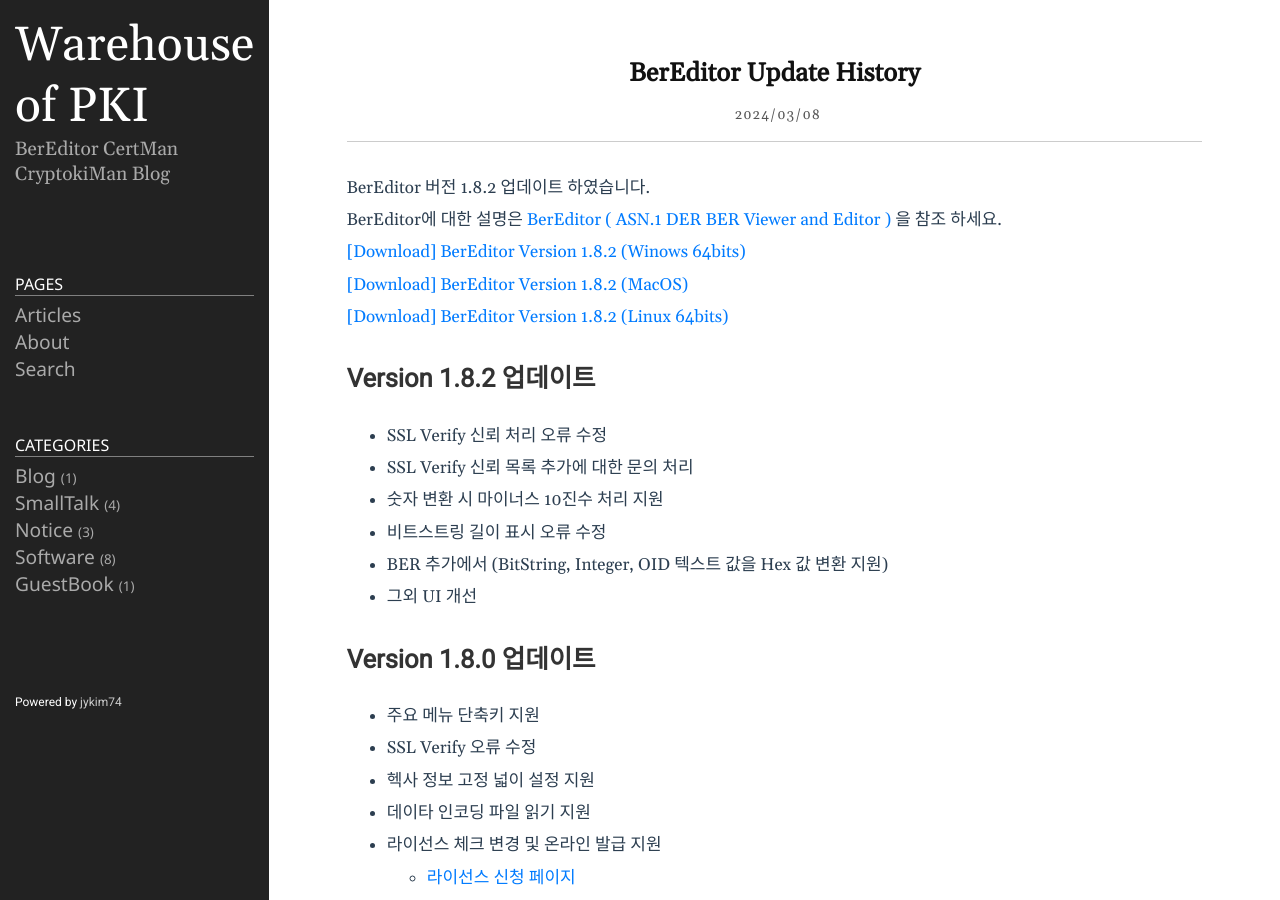
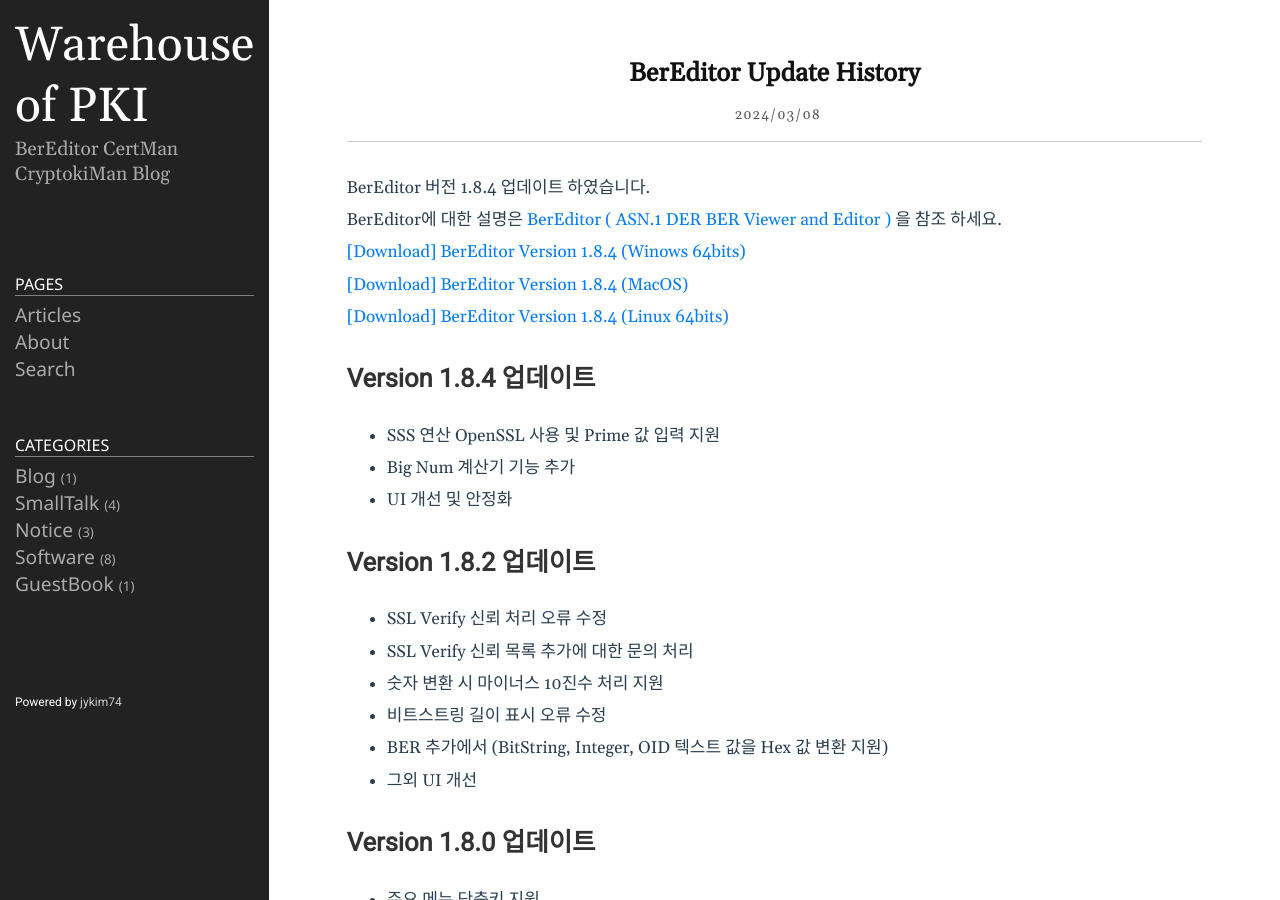
Before and after one commit to jykim74/jykim74.github.io, a Jekyll site: the page built from _posts/2024-03-08-BerEditorUpdate.md, in a window 1280 px wide and 900 px high. Built offline with Jekyll 4.4.1, drawn with Linux system fonts in a browser that asks for light colours; nearby versions of some CDN libraries; comment, search, counter and statistics services are not loaded.

Commit message:
BerEditor Version 1.8.4 적용

```diff
--- a/_posts/2023-04-13-BerEditor.markdown
+++ b/_posts/2023-04-13-BerEditor.markdown
@@ -14,11 +14,11 @@
 
 This is a program I made personally, so if you have any questions or bugs, use [Google Groups]( https://groups.google.com/g/bereditor, "Google Groups" )
 
-[[Download] BerEditor Version 1.8.2 (Win64)]( https://jykim74.github.io/msi/BerEditor-enV182.msi "BerEditor" )
+[[Download] BerEditor Version 1.8.4 (Win64)]( https://jykim74.github.io/msi/BerEditor-enV184.msi "BerEditor" )
 
-[[Download] BerEditor Version 1.8.2 (MacOS)]( https://jykim74.github.io/dmg/BerEditorV182.dmg "BerEditor" )
+[[Download] BerEditor Version 1.8.4 (MacOS)]( https://jykim74.github.io/dmg/BerEditorV184.dmg "BerEditor" )
 
-[[Download] BerEditor Version 1.8.2 (Linux64)]( https://jykim74.github.io/zip/BerEditorV182.zip "BerEditor" )
+[[Download] BerEditor Version 1.8.4 (Linux64)]( https://jykim74.github.io/zip/BerEditorV184.zip "BerEditor" )
 
 If you would like to receive a license, simply write a request in [Free License Request](https::/jykim7.mycafe24.com/user_reg.php) and you can receive a trial (30-day) license.
 Of course, you can apply for a license multiple times.
--- a/_posts/2024-03-08-BerEditorUpdate.md
+++ b/_posts/2024-03-08-BerEditorUpdate.md
@@ -4,12 +4,17 @@
 tags: [ASN.1,ASN.1 viewer, BER, BER reader, BER viewer, DER ,DER reader]
 category: Software
 ---
-BerEditor 버전 1.8.2 업데이트 하였습니다.
+BerEditor 버전 1.8.4 업데이트 하였습니다.
 BerEditor에 대한 설명은 [BerEditor ( ASN.1 DER BER Viewer and Editor )](https://jykim74.tistory.com/36) 을 참조 하세요.
 
-[\[Download\] BerEditor Version 1.8.2 (Winows 64bits)](https://jykim74.github.io/msi/BerEditor-enV182.msi)
-[\[Download\] BerEditor Version 1.8.2 (MacOS)](https://jykim74.github.io/dmg/BerEditorV182.dmg)
-[\[Download\] BerEditor Version 1.8.2 (Linux 64bits)](https://jykim74.github.io/zip/BerEditorV182.zip)
+[\[Download\] BerEditor Version 1.8.4 (Winows 64bits)](https://jykim74.github.io/msi/BerEditor-enV184.msi)
+[\[Download\] BerEditor Version 1.8.4 (MacOS)](https://jykim74.github.io/dmg/BerEditorV184.dmg)
+[\[Download\] BerEditor Version 1.8.4 (Linux 64bits)](https://jykim74.github.io/zip/BerEditorV184.zip)
+
+## Version 1.8.4 업데이트
+- SSS 연산 OpenSSL 사용 및 Prime 값 입력 지원
+- Big Num 계산기 기능 추가
+- UI 개선 및 안정화
 
 ## Version 1.8.2 업데이트
 - SSL Verify 신뢰 처리 오류 수정
--- a/appcast/bereditor_appcast_mac.xml
+++ b/appcast/bereditor_appcast_mac.xml
@@ -5,10 +5,10 @@
 		<description>Feed for BerEditor updates</description>
 		<language>en</language>
 		<item>
-			<title>Version 1.8.2</title>
+			<title>Version 1.8.4</title>
 			<sparkle:releaseNotesLink>https://jykim74.github.io/software/2024/03/08/BerEditorUpdate.html</sparkle:releaseNotesLink>
-			<enclosure url="https://jykim74.github.io/dmg/BerEditorV182.dmg" sparkle:version="1.8.2"
-			sparkle:edSignature="TUJtgDnDMvAFyKrLQm8mc8K1gaubEASq1ri/0ALgLFY07gGhL9CjwL7QvQjD9j/t0EEOs2Kw5RqT9/lxh8AzAg==" length="15581498"
+			<enclosure url="https://jykim74.github.io/dmg/BerEditorV184.dmg" sparkle:version="1.8.4"
+			sparkle:edSignature="n629Afr0eqIlrhGz0mBx3SZSA/g7y4ClE+WUwAK6DhVugW4Peyx2YZoQn9xL7/u086veVtZhqiCPfAUYZcW2Cg==" length="15638672"
 			type="application/octet-stream"/>
 		</item>
 	</channel>
--- a/appcast/bereditor_appcast_win.xml
+++ b/appcast/bereditor_appcast_win.xml
@@ -5,9 +5,9 @@
 		<description>Feed for BerEditor updates</description>
 		<language>en</language>
 		<item>
-			<title>Version 1.8.2</title>
+			<title>Version 1.8.4</title>
 			<sparkle:releaseNotesLink>https://jykim74.github.io/software/2024/03/08/BerEditorUpdate.html</sparkle:releaseNotesLink>
-			<enclosure url="https://jykim74.github.io/msi/BerEditor-enV182.msi" sparkle:version="1.8.2" length="0" type="application/octet-stream"/>
+			<enclosure url="https://jykim74.github.io/msi/BerEditor-enV184.msi" sparkle:version="1.8.4" length="0" type="application/octet-stream"/>
 		</item>
 	</channel>
 </rss>
```
